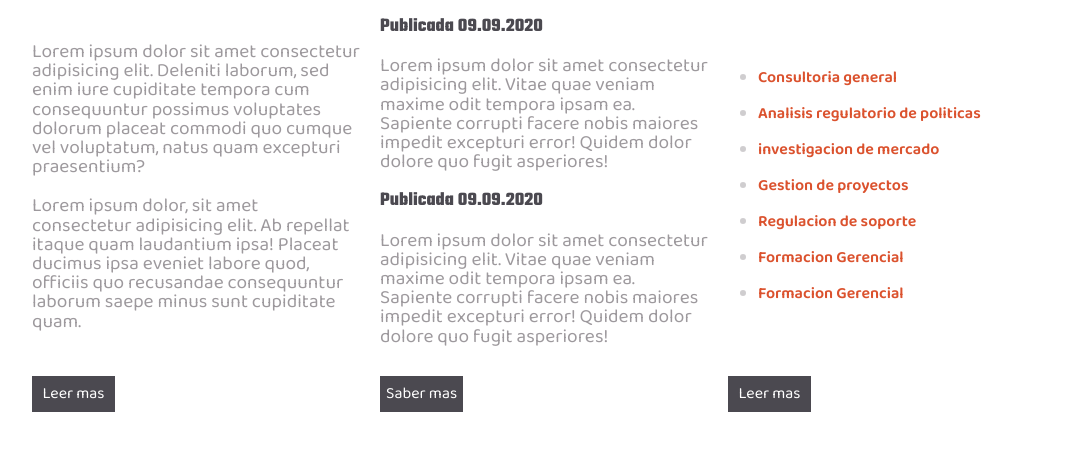
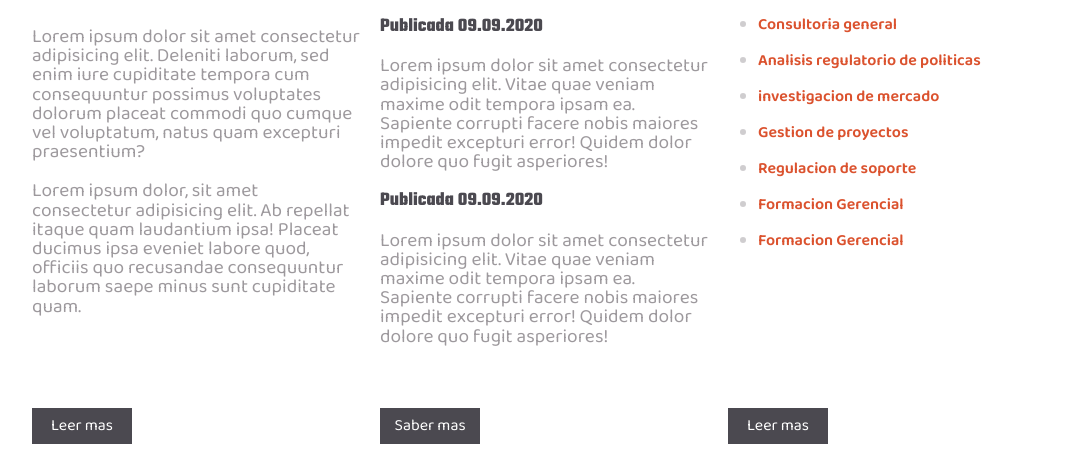
Before and after one commit to ArzCorp/frontendExercise04, a plain HTML site: page index.html in a window 1280 px wide. Shown: the part 717-1191 px from the top of the page, without its empty margins (96-1173 px from the left). Before the commit the page ends 1159 px from the top, so only its background shows below. Drawn offline with Linux system fonts and the light colour scheme.

Commit message:
Se arregla posicion

```diff
--- a/style/Global.css
+++ b/style/Global.css
@@ -80,8 +80,11 @@ p{
 }
 
 .button-article{
-  width: 83px;
-  padding: var(--spacing) var(--spacingMin);
+  display: block;
+  position: absolute;
+  bottom: 0;
+  width: 100px;
+  padding: var(--spacing);
   color: white;
   background-color: var(--colorDark);
   text-align: center;
--- a/style/components/informationSection.css
+++ b/style/components/informationSection.css
@@ -1,14 +1,13 @@
 .information {
   display: grid;
   grid-template-columns: 1fr 1fr 1fr;
+  grid-template-rows: 500px;
   grid-column-gap: var(--spacingx2);
   padding: var(--spacingx3) 0px;
 }
 
 .article{
-  display: flex;
-  flex-direction: column;
-  justify-content: space-between;
+  position: relative;
 }
 
 .article__title{
@@ -36,7 +35,7 @@
 }
 
 .service__list li {
-  padding: var(--spacing) 0px;
+  padding-bottom: var(--spacingx2);
   color: var(--colorClearRGBA);
 }
 
```
